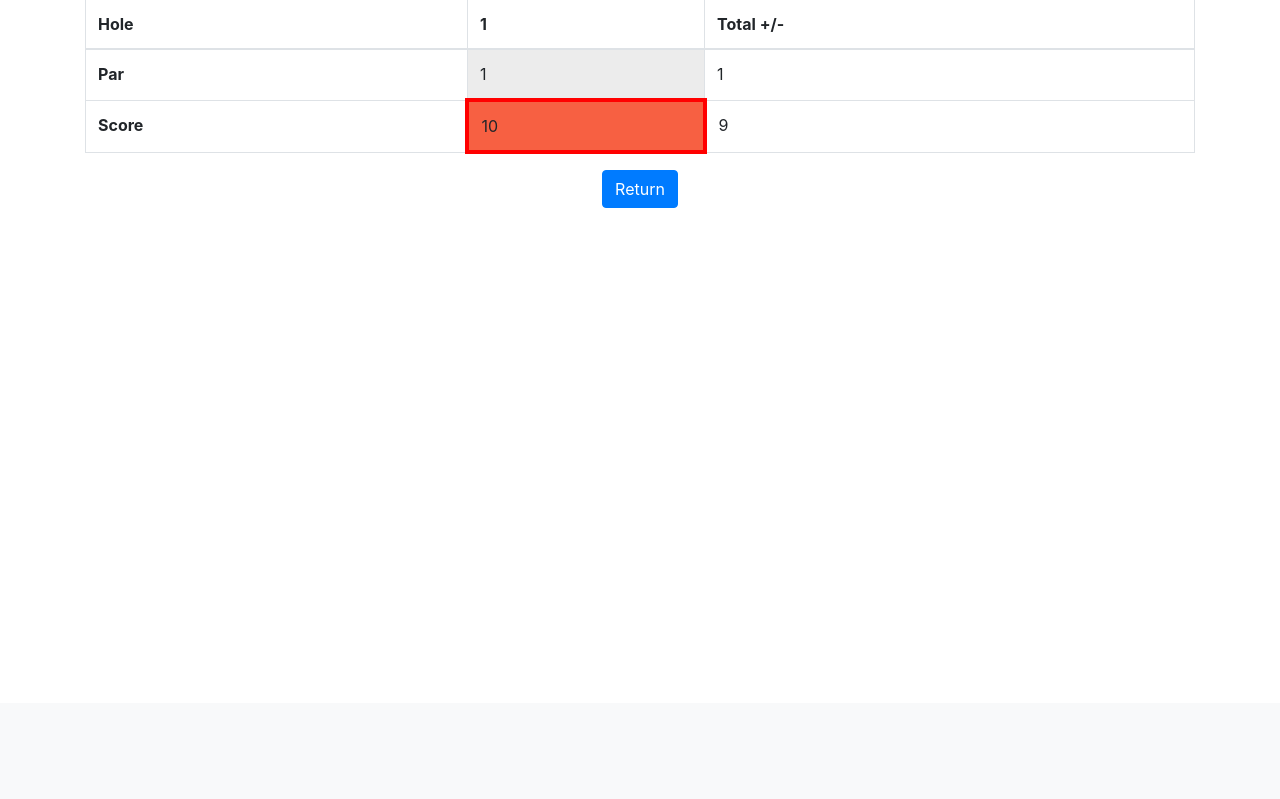
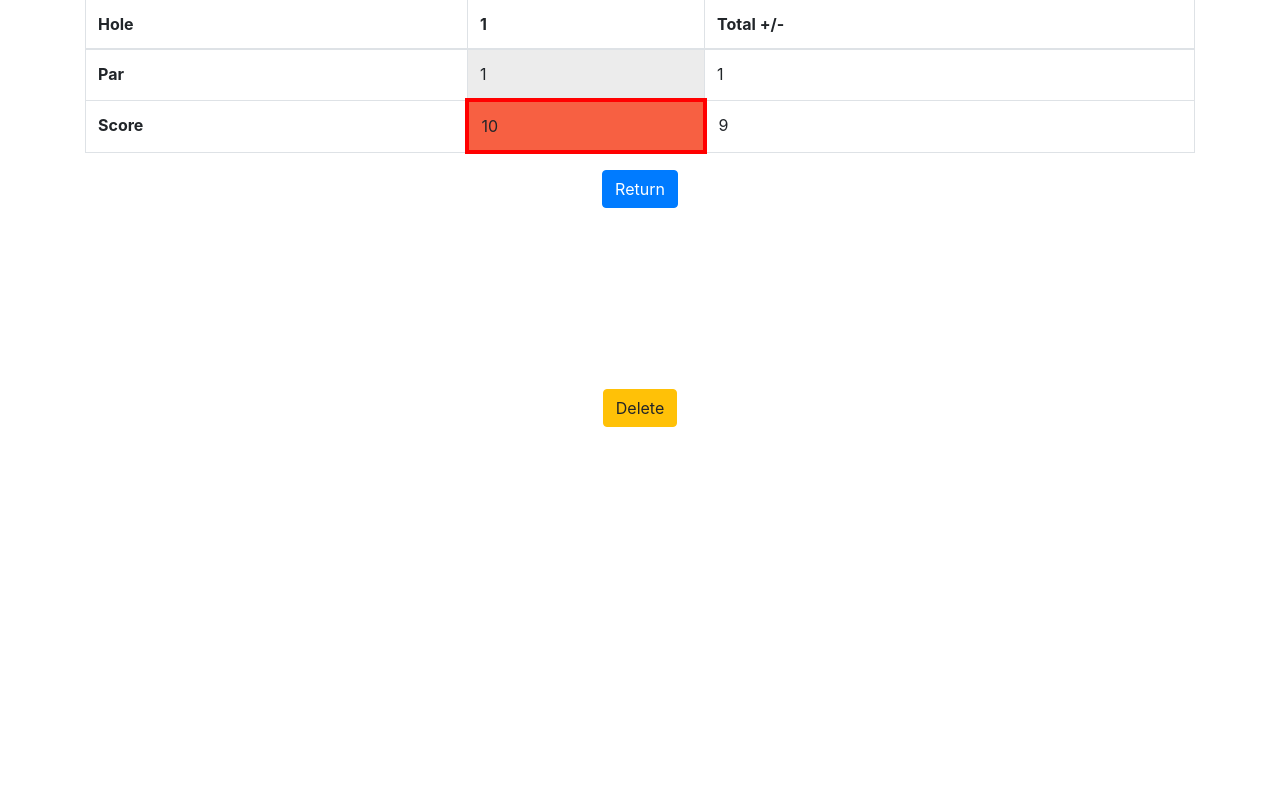
Before and after one commit to tonipar/dootcamp2021demo, a Flask app: page /roundview/1 in a window 1280 px wide. Shown: the part 169-968 px from the top of the page. Before the commit the page ends 377 px from the top, so only its background shows below. Run offline with Flask 2, Linux system fonts and the light colour scheme; a user stored in the database is signed in; tables that the repository leaves empty hold one stand-in row (values such as "Sample post"); parts of the project's set-up code (start-up, migrations or seed data) failed here and were passed over; some libraries are stand-ins or nearby versions.

Commit message:
added delete round functionality

```diff
--- a/app/models.py
+++ b/app/models.py
@@ -152,6 +152,8 @@
     ob = db.Column(db.Boolean)
     round_id = db.Column(db.Integer, db.ForeignKey('round.id'))
 
+    def __repr__(self):
+        return '<Roundscore {}>'.format(self.id)
 
     def get_par(self, courseid):
         hole = Hole.query.filter_by(holecourse_id=courseid, holenum=self.hole).first_or_404()
--- a/app/routes.py
+++ b/app/routes.py
@@ -44,6 +44,7 @@
 
 # Log out user from app
 @app.route('/logout')
+@login_required
 def logout():
     logout_user()
     return redirect(url_for('index'))
@@ -231,3 +232,21 @@
         if rounds.has_prev else None
     return render_template('analyzecourse.html', title='Analyze Course', course=course, rounds=rounds.items, next_url=next_url,
                            prev_url=prev_url)
+
+@app.route('/delete/<roundid>')
+@login_required
+def delete(roundid):
+    round = Round.query.filter_by(id=roundid).first()
+    if round.rounduser_id == current_user.id:
+        if Round is None:
+            flash('Round Not Found')
+            return redirect(url_for('index'))
+        scores = Roundscore.query.filter_by(round_id=roundid)
+        for score in scores:
+            db.session.delete(score)
+        db.session.delete(round)
+        db.session.commit()
+        flash('Course has been deleted')
+        return redirect(url_for('index'))
+    flash("Delete failed")
+    return redirect(url_for('index'))
--- a/app/templates/roundview.html
+++ b/app/templates/roundview.html
@@ -3,7 +3,7 @@
 <div class="container my-3">
     <h1 class="text-center">Round Statistics</h1>
 </div>
-<div class="container my-5">
+<div class="container my-5 h-100">
     <table class="table table-inverse table-bordered">
         <thead>
             <tr>
@@ -82,5 +82,8 @@
     <div class="d-flex justify-content-center">
         <a class="btn btn-primary" href="{{ url_for('index') }}" role="button">Return</a>
     </div>
+    <div class="d-flex justify-content-center h-50">
+        <a class="btn btn-warning my-auto" href="{{ url_for('delete', roundid = round.id) }}" role="button">Delete</a>
+    </div>
 </div>
 {% endblock %}
```
Also changed, not shown: app.db.
